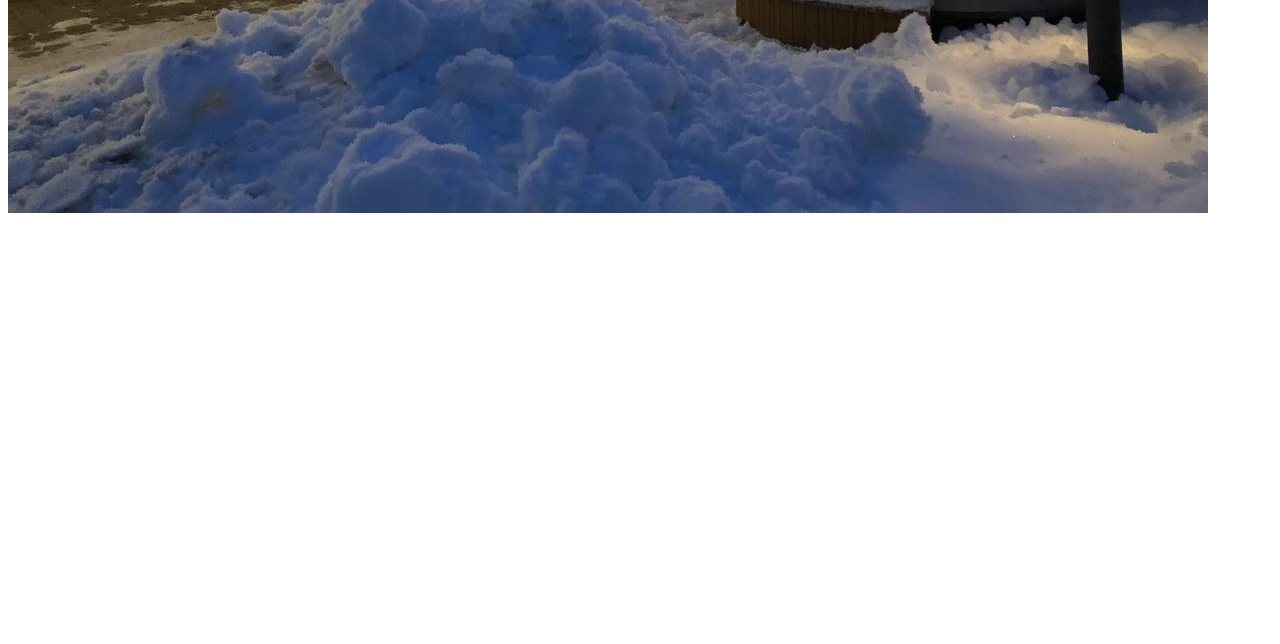
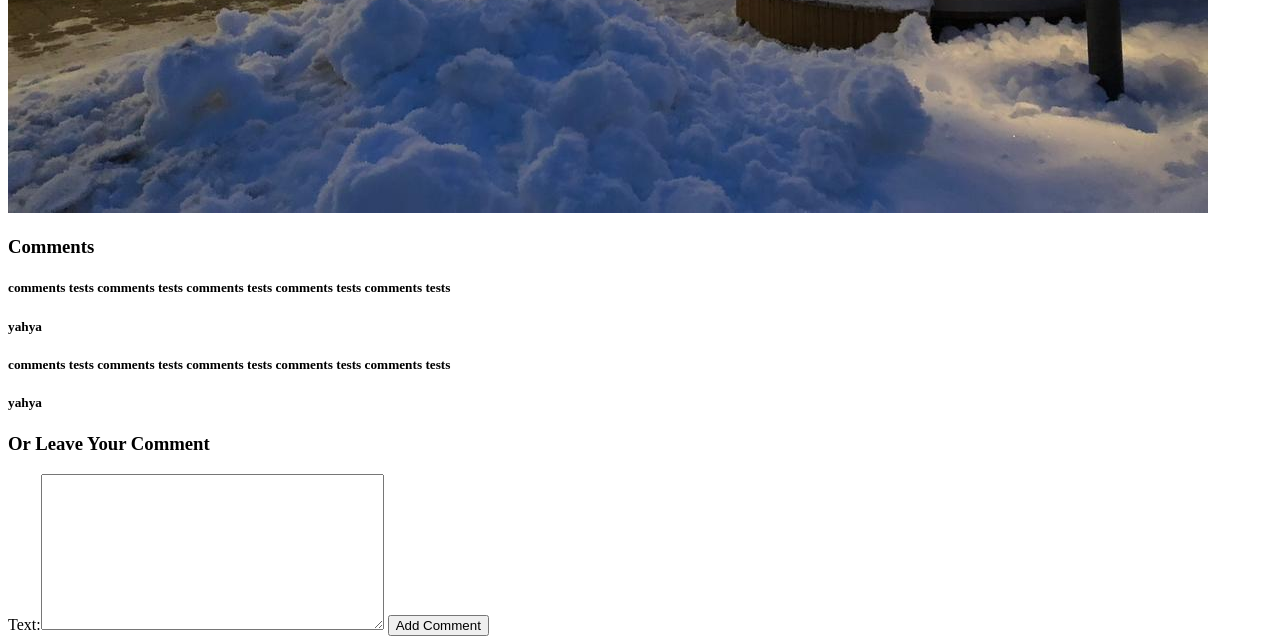
Before and after one commit to egyping/DjangoCourseRealetor, a Django app: a page that uses units/templates/units/single_unit.html in a window 1280 px wide. Shown: the part 772-1416 px from the top of the page. Before the commit the page ends 985 px from the top, so only its background shows below. Run offline with Django 3.2, Linux system fonts and the light colour scheme; data comes from the database, SQL or seed files in the repository; both versions use the stored data as it was after the commit.

Commit message:
13 completed comments signup login ..etc

```diff
--- a/notes.txt
+++ b/notes.txt
@@ -81,3 +81,7 @@ signup
 model comments - link comment to the post
 
 in 13_lecture branch include 12 lecture "Review" and full 13
+
+
+adding comments to the units
+create new comment model and link it to the unit
--- a/project/settings.py
+++ b/project/settings.py
@@ -135,3 +135,5 @@ MEDIA_ROOT = os.path.join(BASE_DIR, 'uploads')
 LOGIN_REDIRECT_URL = '/accounts/profile'
 
 #AUTHENTICATION_BACKENDS = ['accounts.backends.EmailBackend']
+
+EMAIL_BACKEND = 'django.core.mail.backends.console.EmailBackend'
--- a/units/admin.py
+++ b/units/admin.py
@@ -1,6 +1,6 @@
 import admin_thumbnails
 from django.contrib import admin
-from .models import Unit, Amenity, Country, City, Area, Images
+from .models import Unit, Amenity, Country, City, Area, Images, Comments
 
 
 @admin_thumbnails.thumbnail('image')
@@ -30,3 +30,4 @@ admin.site.register(Country)
 admin.site.register(City)
 admin.site.register(Area)
 admin.site.register(Images,ImagesAdmin)
+admin.site.register(Comments)
--- a/units/forms.py
+++ b/units/forms.py
@@ -1,9 +1,14 @@
 from django import forms
 
-from .models import Unit
+from .models import Unit, Comments
 
 
 class UnitForm(forms.ModelForm):
     class Meta:
         model = Unit
         fields = '__all__'
+
+class CommentForm(forms.ModelForm):
+    class Meta:
+        model = Comments
+        fields = ['text',]
--- a/units/models.py
+++ b/units/models.py
@@ -1,7 +1,7 @@
 from django.db import models
 from django.utils import timezone
 from django.urls import reverse
-
+from django.contrib.auth.models import User
 
 UNIT_TYPE = (
     ('CHALEH','CHALEH'),
@@ -74,3 +74,13 @@ class Images(models.Model):
 
     def __str__(self):
         return self.title
+
+class Comments(models.Model):
+    author =  models.ForeignKey(User, related_name='comment_user', on_delete=models.CASCADE, null=True)
+    unit = models.ForeignKey(Unit , on_delete=models.CASCADE, null=True)
+    # post = models.ManyToManyField(Post)
+    text = models.TextField(max_length=200)
+
+
+    def __str__(self):
+        return str(self.unit)
--- a/units/templates/units/single_unit.html
+++ b/units/templates/units/single_unit.html
@@ -24,6 +24,20 @@
 
 
             <img src="{{unit.image.url}}" alt="">
+<br>
+            <h3> Comments </h3>
+
+            {% for comment in comments %}
+                <h5>{{comment.text}}</h5>
+                <h5>{{comment.author}}</h5>
+            {% endfor %}
+
+            <h3> Or Leave Your Comment</h3>
+            <form method="POST">
+                {% csrf_token %}
+                {{commentform}}
+                <input type="submit" value="Add Comment">
+            </form>
 
         <script src="" async defer></script>
     </body>
--- a/units/views.py
+++ b/units/views.py
@@ -1,7 +1,7 @@
 from django.shortcuts import render, get_object_or_404, redirect
-from .models import Unit
+from .models import Unit, Comments
 from django.urls import reverse
-from .forms import UnitForm
+from .forms import UnitForm, CommentForm
 from django.views.generic import ListView, DetailView, UpdateView
 from django.contrib.auth.mixins import LoginRequiredMixin
 from django.contrib.auth.decorators import login_required
@@ -15,7 +15,20 @@ def all_units(request):
 def single_unit(request,slug):
     #logic
     single_unit = Unit.objects.get(slug=slug)
-    return render(request,'units/single_unit.html',{'unit':single_unit})
+    comments = Comments.objects.filter(unit=single_unit)
+
+    if request.method == 'POST':
+        commentform = CommentForm(request.POST)
+        if commentform.is_valid():
+            myform = commentform.save(commit=False)
+            myform.author = request.user
+            myform.post = single_unit
+            myform.save()
+
+    else:
+        commentform = CommentForm()
+
+    return render(request,'units/single_unit.html',{'unit':single_unit,  'comments':comments, 'commentform':commentform })
 
 
 def new_unit(request):
```
Also changed, not shown: accounts/templates/profile/profile.html (+10 -3 lines), accounts/templates/registration/signup.html (+5 -11 lines), db.sqlite3, units/migrations/0008_comments.py (added), units/migrations/0009_auto_20201009_1914.py (added), units/migrations/0010_auto_20201009_1918.py (added), 1 other file.
